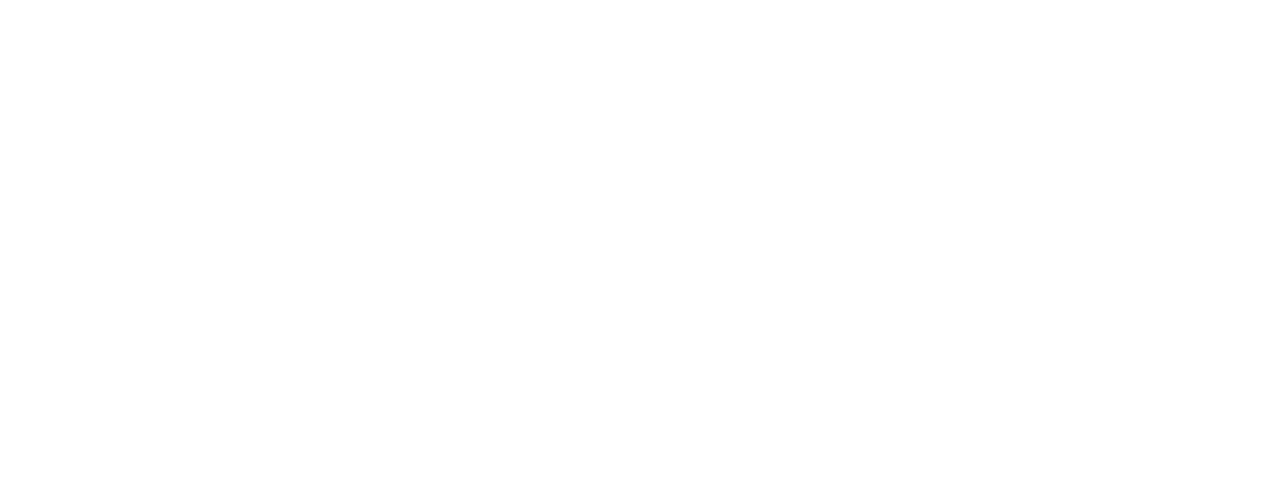
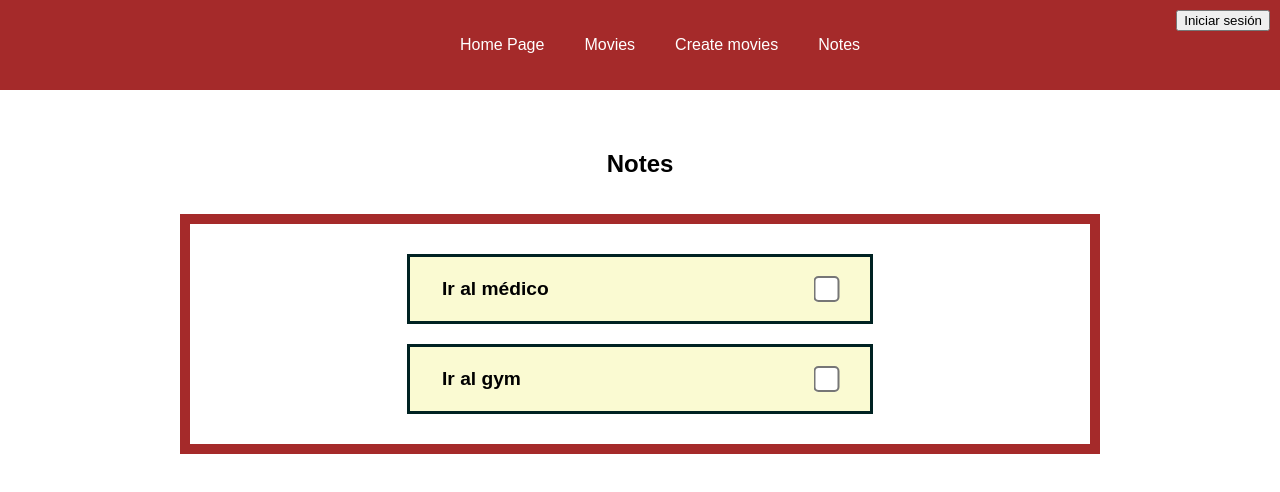
Before and after one commit to Senilliani/vue-training, a Vue app: page /notes in a window 1280 px wide. Before the commit this address had no page. Shown: the top 492 px of the page. Built offline with nearby package versions, Linux system fonts and the light colour scheme; no server answers.

Commit message:
create notes component

```diff
--- a/src/components/HeaderComponent.vue
+++ b/src/components/HeaderComponent.vue
@@ -11,6 +11,7 @@
                 <li><router-link class="link" to="/">Home Page</router-link></li>
                 <li><router-link class="link" to="/movies">Movies</router-link></li>
                 <li><router-link class="link" :to="{ name: 'create' }">Create movies</router-link></li>
+                <li><router-link class="link" to="/notes">Notes</router-link></li>
             </ul>
         </nav>
     </header>
--- /dev/null
+++ b/src/components/NoteCard.vue
@@ -0,0 +1,52 @@
+<template>
+    <div>
+        <article class="note-card">
+            <input type="text" class="card-title" v-model="note.title">
+            <input type="checkbox" v-model="note.marked">
+        </article>
+    </div>
+</template>
+
+<script setup>
+// si en el html usaría ":value" sería unidireccional
+defineProps({
+    note: Object
+})
+</script>
+
+<style scoped>
+.note-card {
+    width: 400px;
+    background-color: lightgoldenrodyellow;
+    border: 3px solid #022;
+    padding: 20px 30px;
+    display: flex;
+    justify-content: space-between;
+    transition: all 0.2s;
+
+    .card-title {
+        background-color: transparent;
+        border: none;
+        font-size: 1.2rem;
+        font-weight: bold;
+    }
+
+    [type="checkbox"] {
+        transform: scale(2) translateX(-2px);
+    }
+
+    .note-card:hover {
+        border: 3px solid black;
+        box-shadow: 0 0 10px;
+    }
+
+    .note-card:has(input:checked) {
+        border: 3px solid lightcoral;
+        background-color: lightgray;
+
+        .card-title {
+            font-weight: 100;
+        }
+    }
+}
+</style>
--- a/src/router/index.js
+++ b/src/router/index.js
@@ -3,6 +3,7 @@
 import Movies from "../views/Movies.vue";
 import CreateMovie from "../views/CreateMovie.vue";
 import MovieDetails from "../views/MovieDetails.vue";
+import Notes from "../views/Notes.vue";
 
 const router = createRouter({
   history: createWebHistory(),
@@ -27,6 +28,11 @@
       name: "create",
       component: CreateMovie,
     },
+    {
+      path: "/notes",
+      name: "notes",
+      component: Notes,
+    },
   ],
 });
 
--- /dev/null
+++ b/src/stores/note.js
@@ -0,0 +1,23 @@
+import { defineStore } from "pinia";
+import { ref } from "vue";
+
+export const useNoteStore = defineStore("notes", () => {
+  const notes = ref([
+    {
+      id: "1",
+      title: "Ir al médico",
+      marked: false,
+    },
+    {
+      id: "2",
+      title: "Ir al gym",
+      marked: false,
+    },
+  ]);
+
+  return {
+    notes,
+  };
+});
+
+// crear una variable que vayamos a importar para utilizar la store en el componente que queramos
--- a/src/style.css
+++ b/src/style.css
@@ -3,3 +3,7 @@
     margin: 0;
     font-family: sans-serif;
 }
+
+ul {
+    list-style: none;
+}
--- a/src/views/Home.vue
+++ b/src/views/Home.vue
@@ -1,24 +1,13 @@
 <template>
     <HeaderComponent />
-    <h2>
-        Welcome to the Home Page
-    </h2>
-
-    <h3 id="counter">
-        Counter: {{ counter }}
-        <button @click="counter++" id="counter-btn">+</button>
-    </h3>
+    <div>
+        Home Page
+    </div>
 </template>
 
 <script setup>
-import { ref } from 'vue';
 import HeaderComponent from '../components/HeaderComponent.vue';
 
-const counter = ref(1)
 </script>
 
-<style scoped>
-h2 {
-    text-align: center;
-}
-</style>
+<style scoped></style>
--- /dev/null
+++ b/src/views/Notes.vue
@@ -0,0 +1,48 @@
+<template>
+    <HeaderComponent />
+    <section id="notes-page">
+        <h2>
+            Notes
+        </h2>
+        <ul class="note-list">
+            <li v-for="note in noteStore.notes" :key="note.id">
+                <!-- {{ note.title }} -->
+                <NoteCard :note="note"></NoteCard>
+            </li>
+        </ul>
+    </section>
+
+</template>
+
+<script setup>
+import HeaderComponent from '../components/HeaderComponent.vue';
+import NoteCard from '../components/NoteCard.vue';
+import { useNoteStore } from '../stores/note';
+
+const noteStore = useNoteStore()
+</script>
+
+<style scoped>
+#notes-page {
+    padding: 40px;
+    display: flex;
+    flex-direction: column;
+    align-items: center;
+
+    .title {
+        margin-bottom: 50px;
+        text-align: center;
+    }
+
+    .note-list {
+        border: 10px solid brown;
+        width: 70%;
+        min-width: 450px;
+        padding: 30px;
+        display: flex;
+        flex-direction: column;
+        align-items: center;
+        gap: 20px;
+    }
+}
+</style>
```
